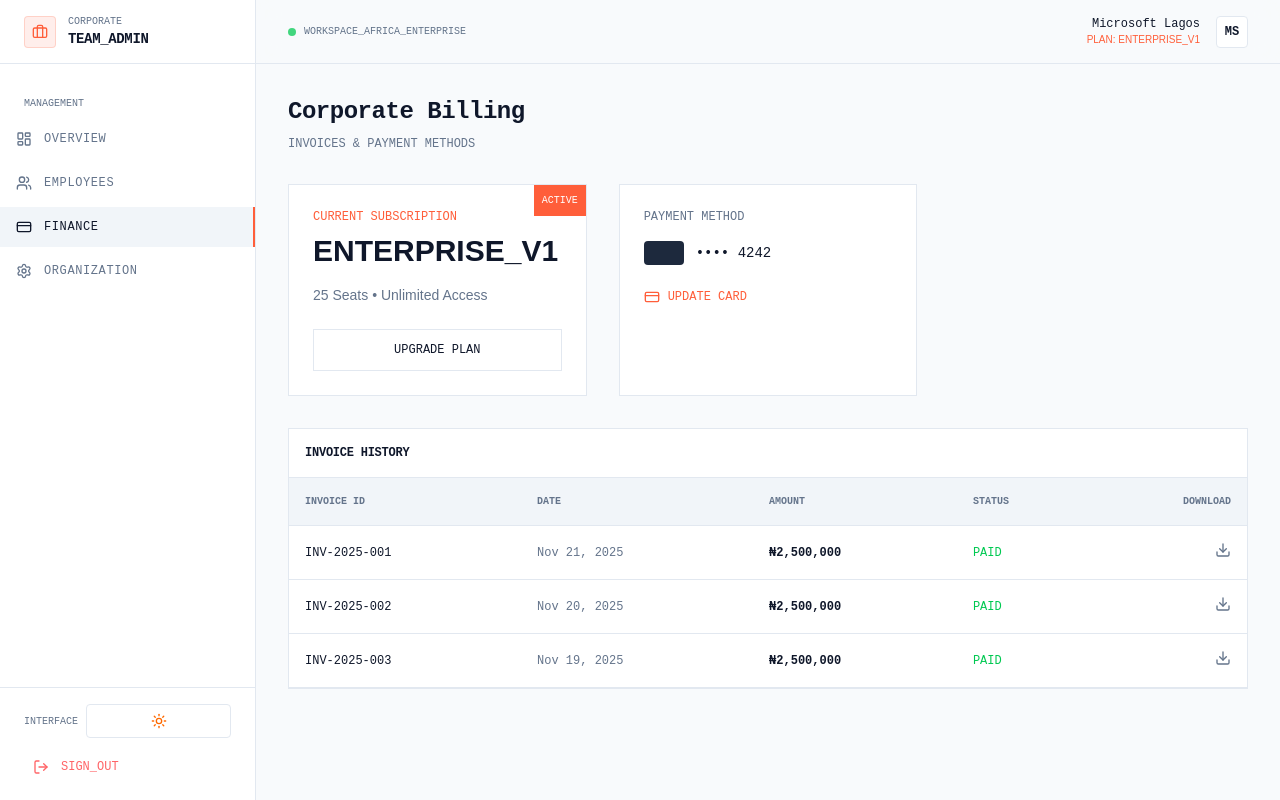
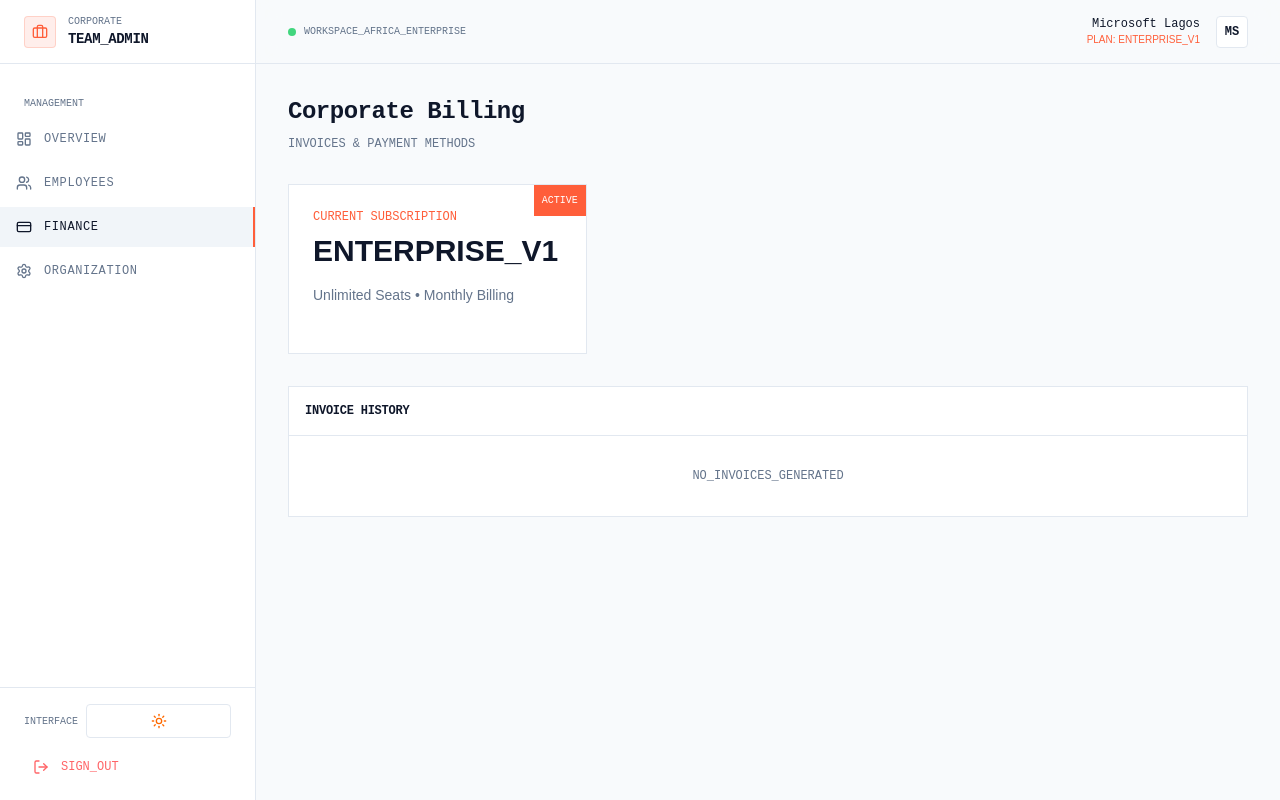
Before and after one commit to OlaMarcus09/team_admin_frontend, a Next.js app: page /billing in a window 1280 px wide. Built offline with nearby package versions, Linux system fonts and the light colour scheme.

Commit message:
Final Polish: Connected Real Billing and Member Data

```diff
--- a/pages/billing.js
+++ b/pages/billing.js
@@ -14,28 +14,11 @@ export default function BillingPage() {
       </div>
 
       <div className="grid grid-cols-1 lg:grid-cols-3 gap-8">
-
-          {/* Plan Details */}
           <div className="bg-[var(--bg-surface)] border border-[var(--border-color)] p-6 relative overflow-hidden">
              <div className="absolute top-0 right-0 p-2 bg-[var(--color-primary)] text-white text-[10px] font-mono uppercase">Active</div>
              <div className="text-[var(--color-primary)] font-mono text-xs uppercase mb-2">Current Subscription</div>
              <div className="text-3xl font-bold text-[var(--text-main)] mb-4">ENTERPRISE_V1</div>
-             <div className="text-sm text-[var(--text-muted)] mb-6">25 Seats • Unlimited Access</div>
-             <button className="w-full py-3 border border-[var(--border-color)] text-[var(--text-main)] font-mono text-xs hover:bg-[var(--bg-input)] transition-colors uppercase">
-                Upgrade Plan
-             </button>
-          </div>
-
-          {/* Payment Method */}
-          <div className="bg-[var(--bg-surface)] border border-[var(--border-color)] p-6">
-             <div className="text-[var(--text-muted)] font-mono text-xs uppercase mb-4">Payment Method</div>
-             <div className="flex items-center mb-6">
-                <div className="w-10 h-6 bg-slate-800 rounded-sm mr-3"></div>
-                <div className="font-mono text-sm text-[var(--text-main)]">•••• 4242</div>
-             </div>
-             <button className="flex items-center text-[var(--color-primary)] font-mono text-xs hover:underline uppercase">
-                <CreditCard className="w-4 h-4 mr-2" /> Update Card
-             </button>
+             <div className="text-sm text-[var(--text-muted)] mb-6">Unlimited Seats • Monthly Billing</div>
           </div>
       </div>
 
@@ -43,32 +26,10 @@ export default function BillingPage() {
          <div className="p-4 border-b border-[var(--border-color)]">
             <h3 className="text-xs font-mono text-[var(--text-main)] uppercase font-bold">Invoice History</h3>
          </div>
-         <table className="w-full text-left">
-            <thead>
-                <tr className="text-[10px] font-mono text-[var(--text-muted)] border-b border-[var(--border-color)] uppercase bg-[var(--bg-input)]">
-                    <th className="p-4">Invoice ID</th>
-                    <th className="p-4">Date</th>
-                    <th className="p-4">Amount</th>
-                    <th className="p-4">Status</th>
-                    <th className="p-4 text-right">Download</th>
-                </tr>
-            </thead>
-            <tbody className="font-mono text-xs">
-                {[1,2,3].map((i) => (
-                    <tr key={i} className="border-b border-[var(--border-color)] hover:bg-[var(--bg-input)] transition-colors">
-                        <td className="p-4 text-[var(--text-main)]">INV-2025-00{i}</td>
-                        <td className="p-4 text-[var(--text-muted)]">Nov {22-i}, 2025</td>
-                        <td className="p-4 text-[var(--text-main)] font-bold">₦2,500,000</td>
-                        <td className="p-4 text-green-500">PAID</td>
-                        <td className="p-4 text-right">
-                            <button className="text-[var(--text-muted)] hover:text-[var(--text-main)]">
-                                <Download className="w-4 h-4" />
-                            </button>
-                        </td>
-                    </tr>
-                ))}
-            </tbody>
-         </table>
+         {/* Empty state for new accounts */}
+         <div className="p-8 text-center text-[var(--text-muted)] font-mono text-xs">
+             NO_INVOICES_GENERATED
+         </div>
       </div>
     </TeamLayout>
   );
--- a/pages/settings.js
+++ b/pages/settings.js
@@ -1,9 +1,23 @@
-import React from 'react';
+import React, { useState, useEffect } from 'react';
+import axios from 'axios';
 import Head from 'next/head';
 import TeamLayout from '../components/Layout';
-import { Save } from 'lucide-react';
 
 export default function SettingsPage() {
+  const [company, setCompany] = useState(null);
+  const API_URL = process.env.NEXT_PUBLIC_API_URL;
+
+  useEffect(() => {
+    const fetchCompany = async () => {
+        const token = localStorage.getItem('accessToken');
+        const res = await axios.get(`${API_URL}/api/users/me/`, {
+            headers: { Authorization: `Bearer ${token}` }
+        });
+        setCompany(res.data);
+    };
+    fetchCompany();
+  }, []);
+
   return (
     <TeamLayout>
       <Head><title>Settings | Team Admin</title></Head>
@@ -17,29 +31,11 @@ export default function SettingsPage() {
         <div className="bg-[var(--bg-surface)] border border-[var(--border-color)] p-8 rounded-sm shadow-sm space-y-6">
             <div>
                 <label className="block text-[10px] font-mono text-[var(--text-muted)] uppercase mb-2">Company Name</label>
-                <input type="text" defaultValue="Microsoft Lagos" />
+                <input type="text" value={company?.username || 'Loading...'} readOnly className="bg-[var(--bg-input)]" />
             </div>
-
-            <div className="grid grid-cols-2 gap-6">
-                <div>
-                    <label className="block text-[10px] font-mono text-[var(--text-muted)] uppercase mb-2">Billing Email</label>
-                    <input type="email" defaultValue="accounts@microsoft.com" />
-                </div>
-                <div>
-                    <label className="block text-[10px] font-mono text-[var(--text-muted)] uppercase mb-2">Tax ID / RC</label>
-                    <input type="text" defaultValue="RC-12345678" />
-                </div>
-            </div>
-
             <div>
-                <label className="block text-[10px] font-mono text-[var(--text-muted)] uppercase mb-2">Address</label>
-                <input type="text" defaultValue="Civic Towers, Victoria Island, Lagos" />
-            </div>
-
-            <div className="pt-6 border-t border-[var(--border-color)]">
-                <button className="flex items-center px-6 py-3 bg-[var(--color-primary)] text-white font-mono text-xs font-bold uppercase hover:opacity-90 transition-opacity">
-                    <Save className="w-4 h-4 mr-2" /> SAVE_CHANGES
-                </button>
+                <label className="block text-[10px] font-mono text-[var(--text-muted)] uppercase mb-2">Billing Email</label>
+                <input type="email" value={company?.email || 'Loading...'} readOnly className="bg-[var(--bg-input)]" />
             </div>
         </div>
       </div>
```
